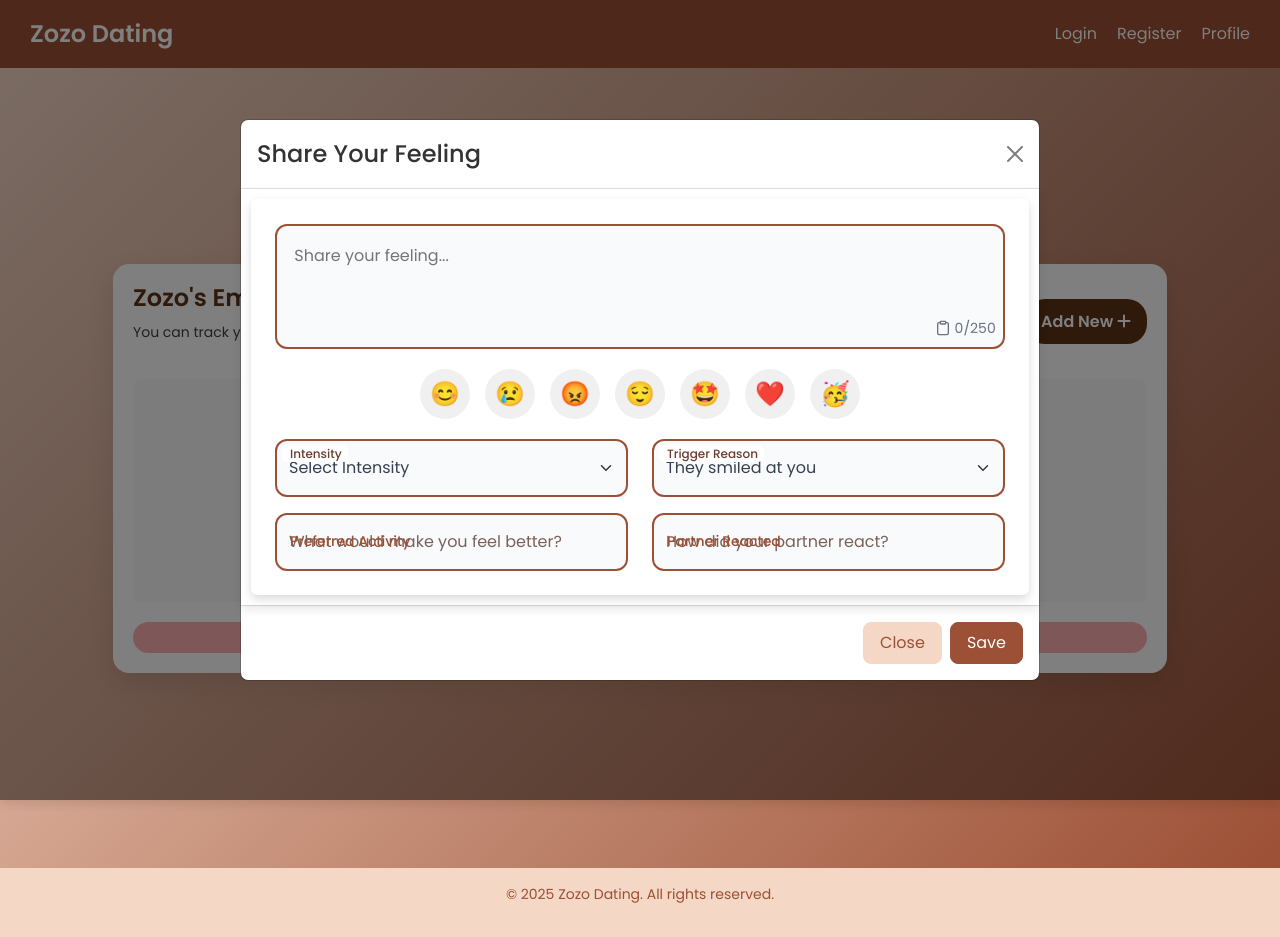
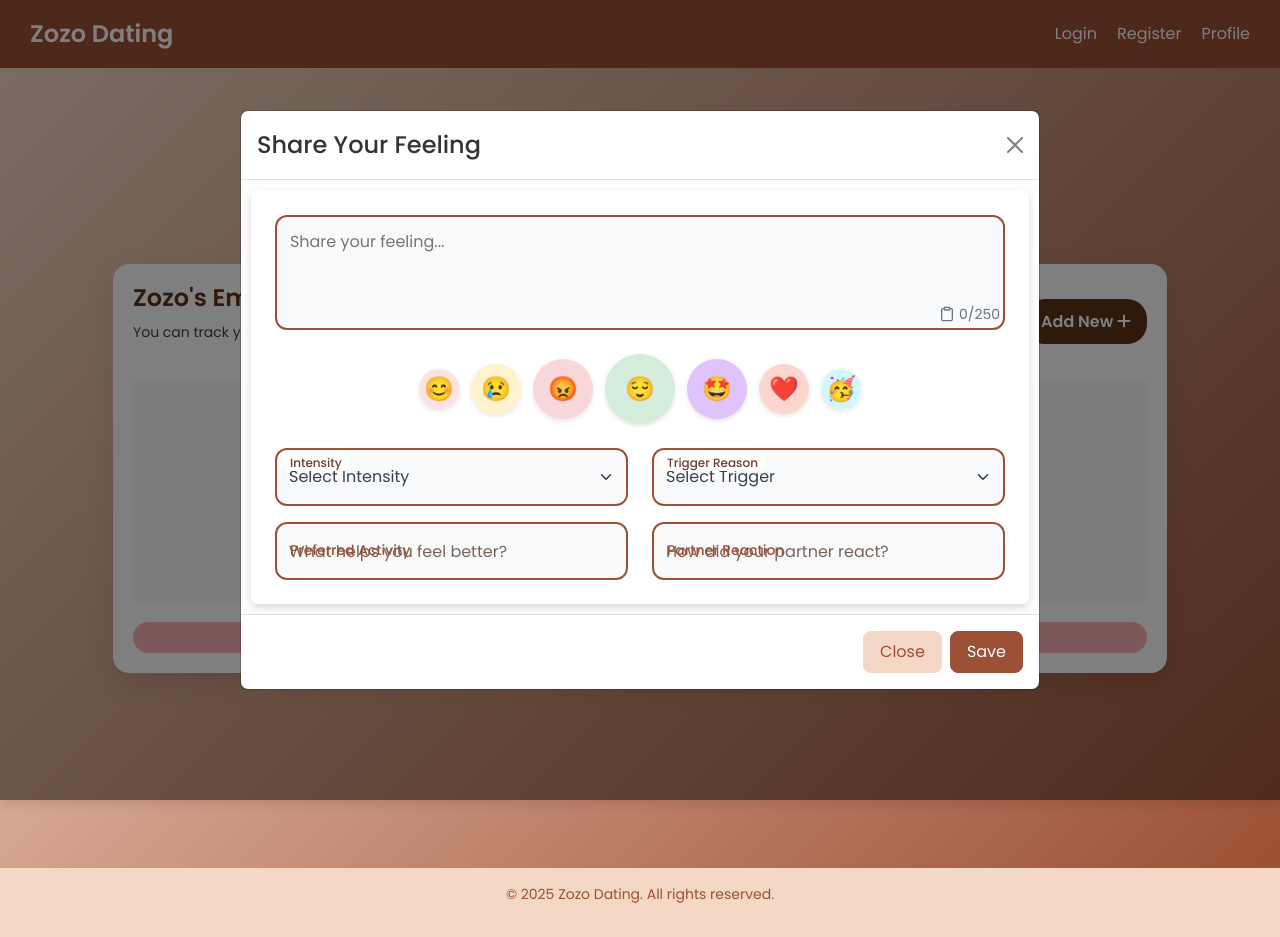
Before and after one commit to aayush-rai12/zozo_dating, a React (Vite) app in the folder zozo_client/: page /emotionTracker in a window 1280 px wide. Both pictures are taken after a click on the button "Add New". Built offline with nearby package versions, Linux system fonts and the light colour scheme.

Commit message:
Enhanced emoji design and modal feature

```diff
--- a/zozo_client/src/components/UI/Modal/EmotionModal/emotionModal.css
+++ b/zozo_client/src/components/UI/Modal/EmotionModal/emotionModal.css
@@ -1,14 +1,12 @@
-/* General Modal Styling */
+/* Modal Container */
 .emotionModal_container {
   display: flex;
   justify-content: center;
   align-items: center;
-  min-height: auto;
-  /* border-radius: 3%; */
-  padding: 0.625rem;;;;
-  /* background: linear-gradient(135deg, #f5d7c5, #9c5035); */
+  padding: 0.625rem;
 }
 
+/* Card */
 .emotionModal_card {
   background-color: white;
   border-radius: 6px;
@@ -16,16 +14,18 @@
   padding: 24px;
   width: 100%;
 }
+
+/* Input Container */
 .emotionModal_input_container {
   position: relative;
   margin-top: 1px;
   border: 2px solid #9c5035;
   border-radius: 12px;
-  padding: 1%;
+  padding: 0.4%;
   background-color: #f9fafb;
 }
 
-/* Floating Labels */
+/* Floating Label */
 .form-floating > label {
   color: #9c5035;
   font-size: 14px;
@@ -53,7 +53,6 @@
   box-shadow: 0 0 5px rgba(156, 80, 53, 0.4);
 }
 
-/* Adjusting Floating Label Animation */
 .form-floating > .form-control:not(:placeholder-shown) ~ label,
 .form-floating > .form-select:not(:placeholder-shown) ~ label {
   transform: translateY(-12px);
@@ -61,7 +60,7 @@
   color: #6b3d2e;
 }
 
-/* Textarea Styling */
+/* Textarea */
 .emotionModal_textarea {
   width: 100%;
   background: transparent;
@@ -70,9 +69,10 @@
   resize: none;
   border: none;
   font-size: 16px;
-  padding: 0.625rem;;;;
+  padding: 0.625rem;
 }
 
+/* Character Counter & Icon */
 .emotionModal_char_counter {
   display: flex;
   justify-content: flex-end;
@@ -89,7 +89,7 @@
   cursor: pointer;
 }
 
-/* Button Styling */
+/* Modal Buttons */
 .modal-footer .btn {
   border-radius: 8px;
   padding: 8px 16px;
@@ -117,10 +117,10 @@
   color: #6b3d2e;
 }
 
-/* Responsive Fix */
+/* Responsive */
 @media (max-width: 768px) {
   .emotionModal_container {
-    padding: 0.625rem;;;;;
+    padding: 0.625rem;
     min-height: 70vh;
   }
   .emotionModal_card {
@@ -128,28 +128,90 @@
   }
 }
 
-/* moode based theme */
+/* Mood Selector Ripple Style */
 .mood-selector {
   display: flex;
   justify-content: center;
-  gap: 15px;
-  margin: 20px;
+  align-items: center;
+  gap: 12px;
+  margin: 24px;
+  flex-wrap: wrap;
 }
 
 .mood_btn {
+  border-radius: 50%;
+  border: none;
+  font-size: 24px;
+  cursor: pointer;
+  transition: transform 0.2s ease, background 0.3s ease;
+  box-shadow: 0 2px 5px rgba(0,0,0,0.1);
+}
+
+
+.mood_btn:nth-child(1),
+.mood_btn:nth-child(7) {
+  width: 40px;
+  height: 40px;
+}
+
+.mood_btn:nth-child(2),
+.mood_btn:nth-child(6) {
   width: 50px;
   height: 50px;
-  border-radius: 50%;
-  font-size: 24px;
-  border: none;
-  cursor: pointer;
-  transition: transform 0.2s, background 0.3s;
+}
+
+.mood_btn:nth-child(3),
+.mood_btn:nth-child(5) {
+  width: 60px;
+  height: 60px;
+}
+
+.mood_btn:nth-child(4) {
+  width: 70px;
+  height: 70px;
+}
+
+
+/* Hover Effect */
+.mood_btn {
+  transition: transform 0.25s ease, background 0.3s ease;
 }
 
 .mood_btn:hover {
-  transform: scale(1.1);
+  transform: scale(1.25);
 }
 
 .mood_btn.selected {
-  box-shadow: 0 0 10px rgba(0, 0, 0, 0.2);
+  transform: scale(1.35);
+   box-shadow: 0 0 10px rgba(156, 80, 53, 0.3);
+  outline: 1px solid #ffffff;
 }
+
+/* Default Mood Colors */
+.mood_btn:nth-child(1) {
+  background-color: #fde2e2 !important;
+}
+
+.mood_btn:nth-child(2) {
+  background-color: #fff3cd !important;
+}
+
+.mood_btn:nth-child(3) {
+  background-color: #f8d7da !important;
+}
+
+.mood_btn:nth-child(4) {
+  background-color: #d4edda !important;
+}
+
+.mood_btn:nth-child(5) {
+  background-color: #e0c3fc !important;
+}
+
+.mood_btn:nth-child(6) {
+  background-color: #fcd5ce !important;
+}
+
+.mood_btn:nth-child(7) {
+  background-color: #d1f7ff !important;
+}
--- a/zozo_client/src/components/UI/Modal/EmotionModal/emotionModal.jsx
+++ b/zozo_client/src/components/UI/Modal/EmotionModal/emotionModal.jsx
@@ -5,28 +5,15 @@ import "./emotionModal.css";
 import apiClient from "../../../../utils/apiClient";
 
 const moods = [
-  { label: "Happy", emoji: "😊", color: "#FFD700" },
-  { label: "Sad", emoji: "😢", color: "#87CEEB" },
-  { label: "Angry", emoji: "😡", color: "#FF6347" },
-  { label: "Calm", emoji: "😌", color: "#90EE90" },
-  { label: "Excited", emoji: "🤩", color: "#FF8C00" },
-  { label: "Loved", emoji: "❤️", color: "#c9184a" },
-  { label: "Celebrating", emoji: "🥳", color: "#FF4500" },
+  { label: "Happy", emoji: "😊", color: "#fde2e2" },
+  { label: "Sad", emoji: "😢", color: "#fff3cd" },
+  { label: "Angry", emoji: "😡", color: "#f8d7da" },
+  { label: "Calm", emoji: "😌", color: "#d4edda" },
+  { label: "Excited", emoji: "🤩", color: "#e0c3fc" },
+  { label: "Loved", emoji: "❤️", color: "#c9184a" },//fcd5ce
+  { label: "Celebrating", emoji: "🥳", color: "#d1f7ff" },
 ];
 
-const EmotionModal = ({ show, handleClose, fetchEmotionData, editItem }) => {
-  const [feeling, setFeeling] = useState("");
-  const [mood, setMood] = useState(null);
-  const [intensity, setIntensity] = useState("");
-  const [triggerReason, setTrigger] = useState("");
-  const [preferredActivity, setPreferredActivity] = useState("");
-  const [partnerReaction, setPartnerReaction] = useState("");
-  const [loading, setLoading] = useState(false);
-  const [selectedOption, setSelectedOption] = useState("");
-  const [customTrigger, setCustomTrigger] = useState("");
-
-  const maxChars = 250;
-  const emojiContainerRef = useRef(null);
 const triggerOptions = [
   {
     category: "🧡 Romantic / Partner Specific",
@@ -85,54 +72,69 @@ const EmotionModal = ({ show, handleClose, fetchEmotionData, editItem }) => {
   },
 ];
 
+const EmotionModal = ({ show, handleClose, fetchEmotionData, editItem }) => {
+  const [feeling, setFeeling] = useState("");
+  const [mood, setMood] = useState(null);
+  const [intensity, setIntensity] = useState("");
+  const [selectedOption, setSelectedOption] = useState("");
+  const [customTrigger, setCustomTrigger] = useState("");
+  const [preferredActivity, setPreferredActivity] = useState("");
+  const [partnerReaction, setPartnerReaction] = useState("");
+  const [loading, setLoading] = useState(false);
+
+  const maxChars = 250;
+  const emojiContainerRef = useRef(null);
+
   useEffect(() => {
     if (editItem) {
       setFeeling(editItem.feelings || "");
-      setMood(moods.find((m) => m.label === editItem.mood));
+      setMood(moods.find((m) => m.label === editItem.mood) || null);
       setIntensity(editItem.intensity || "");
       setPreferredActivity(editItem.preferredActivity || "");
       setPartnerReaction(editItem.partnerImpact || "");
 
-      // Trigger reason logic
-
-      if (triggerOptions.includes(editItem.triggerReason)) {
+      const allTriggers = triggerOptions.flatMap((g) => g.triggers);
+      if (allTriggers.includes(editItem.triggerReason)) {
         setSelectedOption(editItem.triggerReason);
-        setTrigger(editItem.triggerReason);
-      } else if (editItem.triggerReason) {
+        setCustomTrigger("");
+      } else {
         setSelectedOption("Custom");
-        setTrigger(editItem.triggerReason);
-      } else {
-        setSelectedOption("");
-        setTrigger("");
+        setCustomTrigger(editItem.triggerReason || "");
       }
     }
   }, [editItem]);
 
   useEffect(() => {
     if (!show) {
-      // Reset form on modal close
+      // Reset form
       setFeeling("");
       setMood(null);
       setIntensity("");
-      setTrigger("");
+      setSelectedOption("");
+      setCustomTrigger("");
       setPreferredActivity("");
       setPartnerReaction("");
-      setSelectedOption("");
-      setCustomTrigger("");
     }
   }, [show]);
 
   const handleSubmit = async () => {
-    try {
-      setLoading(true);
     const userId = JSON.parse(localStorage.getItem("user"))?.user_Id;
-
     if (!userId) {
-        throw new Error("User not authenticated");
+      alert("User not authenticated");
+      return;
     }
 
+    // Basic validation
+    if (!feeling || !mood || !intensity) {
+      alert("Please fill in all required fields (Feeling, Mood, Intensity).");
+      return;
+    }
+
+    const triggerReason =
+      selectedOption === "Custom" ? customTrigger.trim() : selectedOption;
+
     const emotionData = {
-        user_Id: userId, // Make sure this matches exactly with what backend expects
+      user_Id: userId,
       feelings: feeling.trim(),
       mood: mood?.label || "",
       moodColor: mood?.color || "#fcb1b1",
@@ -142,14 +144,13 @@ const EmotionModal = ({ show, handleClose, fetchEmotionData, editItem }) => {
       partnerImpact: partnerReaction.trim(),
     };
 
+    try {
+      setLoading(true);
       let response;
       if (editItem?._id) {
         response = await apiClient.patch(
           `/user/updateEmotionCard/${editItem._id}`,
-          {
-            ...emotionData,
-            _id: editItem._id,
-          }
+          { ...emotionData, _id: editItem._id }
         );
       } else {
         response = await apiClient.post("/user/saveEmotionData", emotionData);
@@ -160,24 +161,10 @@ const EmotionModal = ({ show, handleClose, fetchEmotionData, editItem }) => {
         handleClose();
       }
     } catch (error) {
-      console.error("Failed to save emotion data:", error);
-      if (error.response?.status === 403) {
-        alert("You don't have permission to update this emotion card.");
-      } else {
+      console.error("Save failed:", error.response?.data || error.message);
       alert("Something went wrong. Please try again.");
-      }
     } finally {
       setLoading(false);
-    }
-  };
-
-  const handleTriggerChange = (e) => {
-    const value = e.target.value;
-    setSelectedOption(value);
-    if (value !== "Custom") {
-      setTrigger(value);
-    } else {
-      setTrigger("");
     }
   };
 
@@ -211,16 +198,10 @@ const EmotionModal = ({ show, handleClose, fetchEmotionData, editItem }) => {
         </Modal.Header>
 
         <Modal.Body style={{ padding: 0 }}>
-          <div
-            className="emotionModal_container"
-            style={{
-              boxShadow: mood
-                ? `0px 4px 20px ${mood.color}80`
-                : "0px 4px 10px rgba(0, 0, 0, 0.1)",
-            }}
-          >
+          <div className="emotionModal_container">
             <div className="emotionModal_card">
               <Form>
+                {/* Feelings */}
                 <Form.Group>
                   <div className="emotionModal_input_container">
                     <textarea
@@ -237,7 +218,7 @@ const EmotionModal = ({ show, handleClose, fetchEmotionData, editItem }) => {
                   </div>
                 </Form.Group>
 
-                {/* Mood Selector */}
+                {/* Mood */}
                 <Form.Group>
                   <div className="emoji-section">
                     <div className="mood-selector" ref={emojiContainerRef}>
@@ -256,7 +237,6 @@ const EmotionModal = ({ show, handleClose, fetchEmotionData, editItem }) => {
                                 : "#f0f0f0",
                           }}
                           onClick={() => setMood(item)}
-                          aria-label={`Select mood ${item.label}`}
                         >
                           {item.emoji}
                         </button>
@@ -265,14 +245,11 @@ const EmotionModal = ({ show, handleClose, fetchEmotionData, editItem }) => {
                   </div>
                 </Form.Group>
 
-                {/* Intensity & Trigger */}
+                {/* Intensity + Trigger */}
                 <Row>
                   <Col md={6}>
                     <Form.Group>
-                      <FloatingLabel
-                        controlId="floatingIntensity"
-                        label="Intensity"
-                      >
+                      <FloatingLabel label="Intensity">
                         <Form.Select
                           value={intensity}
                           onChange={(e) => setIntensity(e.target.value)}
@@ -289,19 +266,40 @@ const EmotionModal = ({ show, handleClose, fetchEmotionData, editItem }) => {
                   </Col>
 
                   <Col md={6}>
-                    {selectedOption !== "Custom" ? (
-                      <Form.Group>
-                        <FloatingLabel
-                          controlId="floatingTriggerSelect"
-                          label="Trigger Reason"
-                        >
+                    <Form.Group className="position-relative">
+                      <FloatingLabel label="Trigger Reason">
+                        {selectedOption === "Custom" ? (
+                          <Form.Control
+                            type="text"
+                            placeholder="Enter custom reason..."
+                            value={customTrigger}
+                            onChange={(e) => {
+                              setCustomTrigger(e.target.value);
+                              setTrigger(e.target.value);
+                            }}
+                            autoFocus
+                          />
+                        ) : (
                           <Form.Select
                             value={selectedOption}
-                            onChange={handleTriggerChange}
-                            className="form-select"
+                            onChange={(e) => {
+                              const val = e.target.value;
+                              if (val === "Custom") {
+                                setSelectedOption("Custom");
+                                setCustomTrigger("");
+                                setTrigger("");
+                              } else {
+                                setSelectedOption(val);
+                                setTrigger(val);
+                              }
+                            }}
                           >
+                            <option value="">Select Trigger</option>
                             {triggerOptions.map((group) => (
-                              <optgroup key={group.category} label={group.category}>
+                              <optgroup
+                                key={group.category}
+                                label={group.category}
+                              >
                                 {group.triggers.map((trigger) => (
                                   <option key={trigger} value={trigger}>
                                     {trigger}
@@ -311,61 +309,64 @@ const EmotionModal = ({ show, handleClose, fetchEmotionData, editItem }) => {
                             ))}
                             <option value="Custom">Custom</option>
                           </Form.Select>
+                        )}
                       </FloatingLabel>
+
+                      {/* 🔙 Back Arrow Button */}
+                      {selectedOption === "Custom" && (
+                        <span
+                          className="position-absolute top-50 translate-middle-y"
+                          style={{
+                            right: "10px",
+                            cursor: "pointer",
+                            fontSize: "1.1rem",
+                            color: "#555",
+                          }}
+                          onClick={() => {
+                            setSelectedOption("");
+                            setTrigger("");
+                            setCustomTrigger("");
+                          }}
+                          title="Back to dropdown"
+                        >
+                          <i className="fas fa-arrow-left" />
+                        </span>
+                      )}
                     </Form.Group>
-                    ) : (
-                      <Form.Group className="position-relative">
-                        <FloatingLabel
-                          controlId="floatingTrigger"
-                          label="Trigger Reason"
-                        >
-                          <Form.Control
-                            type="text"
-                            placeholder="Enter your custom reason?"
-                            value={triggerReason}
-                            onChange={(e) => setTrigger(e.target.value)}
-                          />
-                        </FloatingLabel>
+
+                    {selectedOption === "Custom" && (
+                      <Form.Group className="position-relative mt-2">
+
                         <span
                           className="position-absolute top-50 translate-middle-y"
                           style={{ right: "10px", cursor: "pointer" }}
                           onClick={() => {
                             setSelectedOption("");
-                            setTrigger("");
+                            setCustomTrigger("");
                           }}
                           title="Back to list"
                         >
-                          <i className="fas fa-arrow-left" />
+
                         </span>
                       </Form.Group>
                     )}
                   </Col>
                 </Row>
 
-                {/* Preferred Activity & Partner Reaction */}
+                {/* Activity & Reaction */}
                 <Row className="mt-3">
                   <Col md={6}>
-                    <Form.Group>
-                      <FloatingLabel
-                        controlId="floatingPreferredActivity"
-                        label="Preferred Activity"
-                      >
+                    <FloatingLabel label="Preferred Activity">
                       <Form.Control
                         type="text"
-                          placeholder="What would make you feel better?"
+                        placeholder="What helps you feel better?"
                         value={preferredActivity}
                         onChange={(e) => setPreferredActivity(e.target.value)}
                       />
                     </FloatingLabel>
-                    </Form.Group>
                   </Col>
-
                   <Col md={6}>
-                    <Form.Group>
-                      <FloatingLabel
-                        controlId="floatingPartnerReaction"
-                        label="Partner Reacted"
-                      >
+                    <FloatingLabel label="Partner Reaction">
                       <Form.Control
                         type="text"
                         placeholder="How did your partner react?"
@@ -373,7 +374,6 @@ const EmotionModal = ({ show, handleClose, fetchEmotionData, editItem }) => {
                         onChange={(e) => setPartnerReaction(e.target.value)}
                       />
                     </FloatingLabel>
-                    </Form.Group>
                   </Col>
                 </Row>
               </Form>
```
Also changed, not shown: 1 other file (tests, documents, lock files or other folders). Lines whose indentation alone changed are shown as unchanged.
